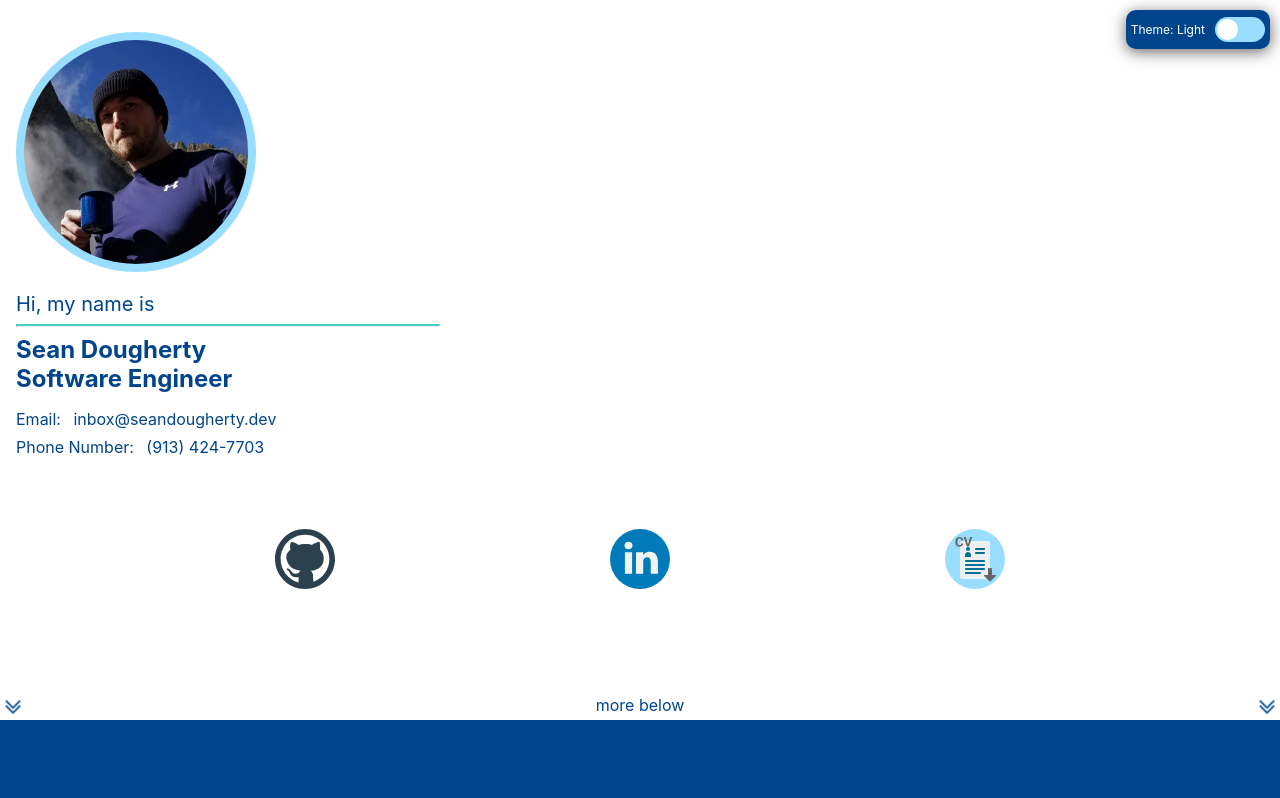
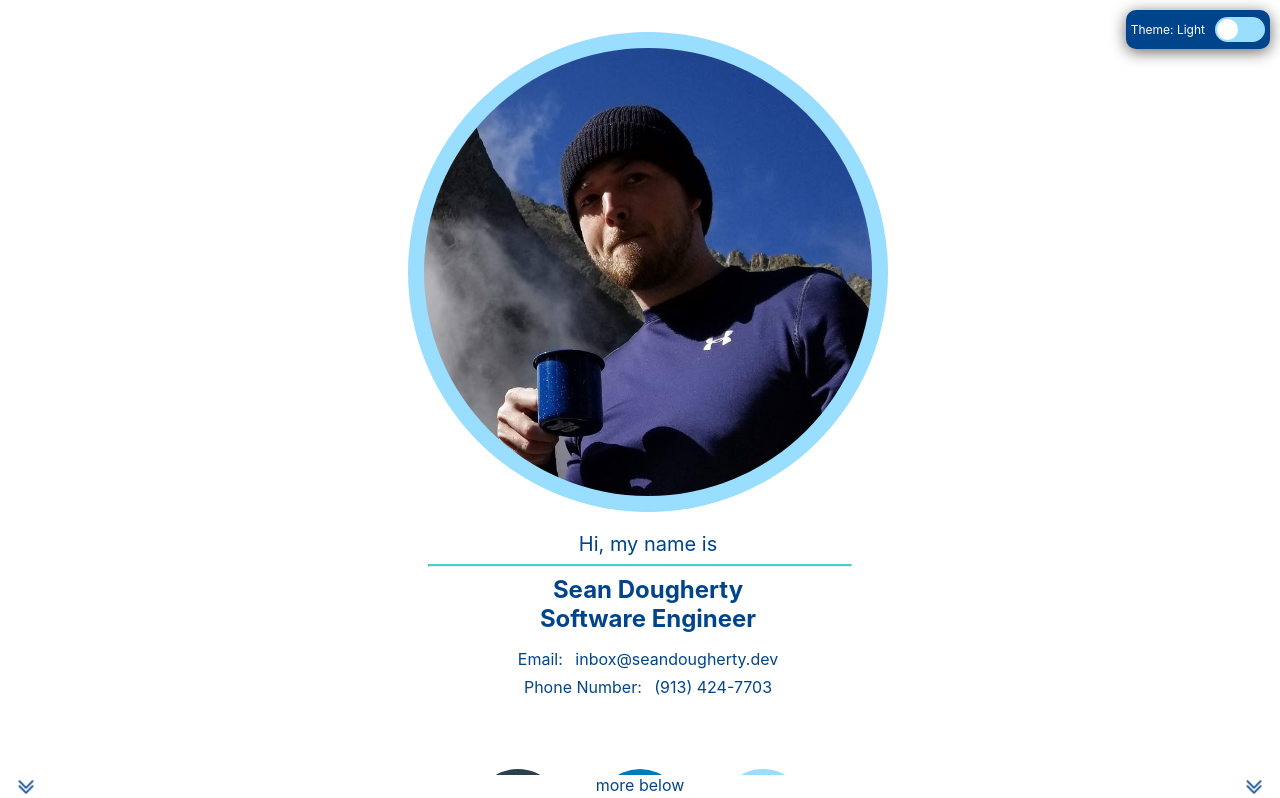
Before and after one commit to SeanDougherty/simple-react-page, a React (Create React App) app: page / in a window 1280 px wide. Shown: the top 798 px of the page. Built offline with nearby package versions, Linux system fonts and the light colour scheme.

Commit message:
adjusted Landing page stylings for varied viewport widths.

```diff
--- a/src/components/Buttons/CV.js
+++ b/src/components/Buttons/CV.js
@@ -24,8 +24,24 @@ const useStyles = createUseStyles((theme) => ({
     justifyContent: "center",
     backgroundColor: theme.colorAccent,
     borderRadius: "30px",
-    "& > a": {
-      height: 46,
+    "& > a > svg": {
+      width: 45,
+      height: 45,
+    },
+  },
+  "@media only screen and (min-width: 768px)": {
+    icon: {
+      width: "90px",
+      height: "90px",
+      display: "flex",
+      alignItems: "center",
+      justifyContent: "center",
+      backgroundColor: theme.colorAccent,
+      borderRadius: "45px",
+      "& > a > svg": {
+        width: 60,
+        height: 60,
+      },
     },
   },
 }));
--- a/src/components/Buttons/Github.js
+++ b/src/components/Buttons/Github.js
@@ -18,6 +18,20 @@ const Github = (props) => {
 const useStyles = createUseStyles((theme) => ({
   icon: {
     minWidth: "60px",
+    "& > a > svg": {
+      width: 60,
+      height: 60,
+    },
+  },
+  "@media only screen and (min-width: 768px)": {
+    icon: {
+      width: "90px",
+      height: "90px",
+      "& > a > svg": {
+        width: 90,
+        height: 90,
+      },
+    },
   },
 }));
 
--- a/src/components/Buttons/LinkedIn.js
+++ b/src/components/Buttons/LinkedIn.js
@@ -17,7 +17,21 @@ const LinkedIn = (props) => {
 
 const useStyles = createUseStyles((theme) => ({
   icon: {
-    width: "60px",
+    minWidth: "60px",
+    "& > a > svg": {
+      width: 60,
+      height: 60,
+    },
+  },
+  "@media only screen and (min-width: 768px)": {
+    icon: {
+      width: "90px",
+      height: "90px",
+      "& > a > svg": {
+        width: 90,
+        height: 90,
+      },
+    },
   },
 }));
 
--- a/src/components/Landing.js
+++ b/src/components/Landing.js
@@ -43,6 +43,7 @@ const useStyles = createUseStyles((theme) => ({
     minHeight: "90vh",
     display: "flex",
     flexDirection: "column",
+    justifyContent: "space-evenly",
     color: theme.colorSecondary,
     transition: [["background-color", "0.2s", "ease"]],
     "& > *": {
@@ -50,16 +51,16 @@ const useStyles = createUseStyles((theme) => ({
     },
     "& > span": {
       marginTop: "2rem",
-      height: "30vh",
-      width: "30vh",
+      height: "60vmin",
+      width: "60vmin",
       backgroundColor: theme.colorAccent,
-      borderRadius: "15vh",
+      borderRadius: "30vmin",
       "& > img": {
-        height: "28vh",
-        width: "28vh",
+        height: "56vmin",
+        width: "56vmin",
         position: "relative",
-        top: "1vh",
-        left: "1vh",
+        top: "2vmin",
+        left: "2vmin",
         borderRadius: "50%",
       },
     },
@@ -84,6 +85,7 @@ const useStyles = createUseStyles((theme) => ({
     "& > hr": {
       width: "33vw",
       borderTop: [[2, "solid", theme.colorHighlight]],
+      margin: "0.5rem 1rem",
     },
   },
   links: {
@@ -103,6 +105,7 @@ const useStyles = createUseStyles((theme) => ({
     display: "flex",
     margin: 0,
     marginTop: "auto",
+    width: "98vw",
     justifyContent: "space-between",
     overflow: "visible",
     "& > p": {
@@ -135,6 +138,43 @@ const useStyles = createUseStyles((theme) => ({
       transform: "translatey(0px)",
     },
   },
+  "@media only screen and (min-width: 768px)": {
+    page: {
+      alignItems: "center",
+      justifyContent: "space-evenly",
+      "& > span": {
+        height: "60vmin",
+        width: "60vmin",
+        borderRadius: "30vmin",
+        "& > img": {
+          height: "56vmin",
+          width: "56vmin",
+          top: "2vmin",
+          left: "2vmin",
+        },
+      },
+    },
+    links: {
+      minWidth: "50vmin",
+    },
+  },
+  "@media only screen and (min-width: 1367px)": {
+    page: {
+      alignItems: "center",
+      justifyContent: "space-evenly",
+      "& > span": {
+        height: "40vmin",
+        width: "40vmin",
+        borderRadius: "20vmin",
+        "& > img": {
+          height: "36vmin",
+          width: "36vmin",
+          top: "2vmin",
+          left: "2vmin",
+        },
+      },
+    },
+  },
 }));
 
 export default Landing;
--- a/src/components/Projects.js
+++ b/src/components/Projects.js
@@ -24,7 +24,7 @@ const Projects = (props) => {
 const useStyles = createUseStyles((theme) => ({
   page: {
     backgroundColor: theme.colorSecondary,
-    minheight: "90vh",
+    minHeight: "90vh",
     display: "flex",
     flexDirection: "column",
     alignItems: "center",
--- a/src/components/Utility/Collapsible.js
+++ b/src/components/Utility/Collapsible.js
@@ -13,12 +13,9 @@ const Collapsible = ({ children, ...props }) => {
   };
   return (
     <div className={classes.collapsible}>
-      <div className={classes.title}>
+      <div className={classes.title} onClick={expandHandler}>
         {title}
-        <DownArrow
-          className={isExpanded ? "expanded" : ""}
-          onClick={expandHandler}
-        />
+        <DownArrow className={isExpanded ? "expanded" : ""} />
       </div>
       <div className={`${classes.body} ${isExpanded ? "expanded" : ""}`}>
         {body}
```
